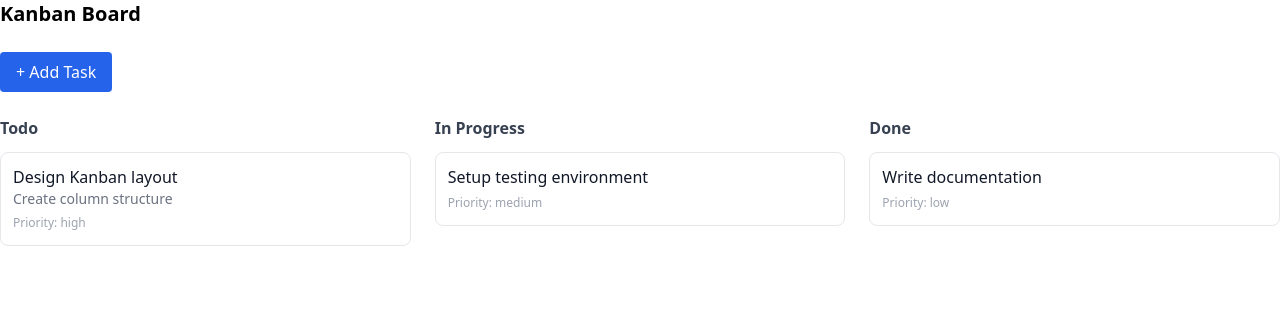
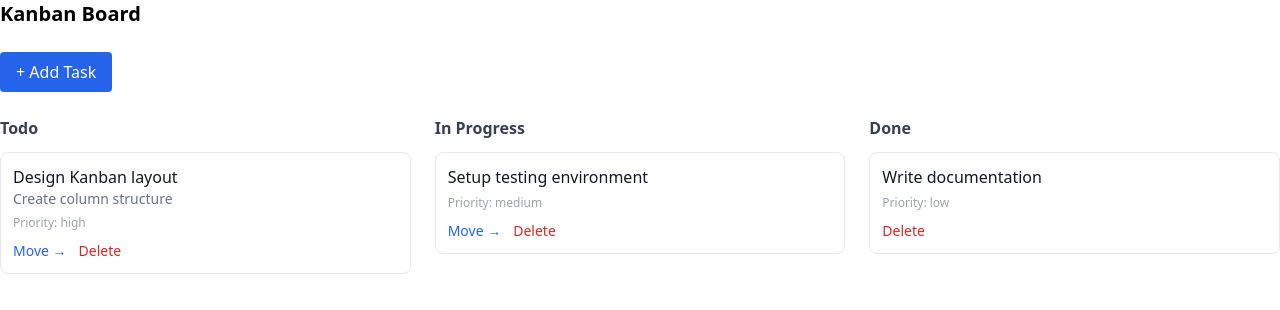
Before and after one commit to yanorenzo624/kanban-board, a React (Vite) app: page /tasks in a window 1280 px wide. Shown: the top 310 px of the page. Built offline with nearby package versions, Linux system fonts and the light colour scheme.

Commit message:
implemented crud operation for tasks along with integration tests.

```diff
--- a/src/api/tasksApi.js
+++ b/src/api/tasksApi.js
@@ -32,3 +32,14 @@ export const updateTask = async (id, updates) => {
 
   return tasks.find((task) => task.id === id);
 };
+
+export const deleteTask = async (taskId) => {
+  return new Promise((resolve, reject) => {
+    setTimeout(() => {
+      // simulate random failure
+      Math.random() > 0.1
+        ? resolve()
+        : reject(new Error("Delete failed"));
+    }, 500);
+  });
+};
--- a/src/components/TaskCard.jsx
+++ b/src/components/TaskCard.jsx
@@ -1,4 +1,4 @@
-const TaskCard = ({ task }) => {
+const TaskCard = ({ task, onMove, onDelete }) => {
 	return (
 		<div className="rounded-lg border p-3 bg-white dark:bg-gray-800">
 			<h4 className="font-medium text-gray-900 dark:text-gray-100">
@@ -14,6 +14,24 @@ const TaskCard = ({ task }) => {
 			<span className="text-xs text-gray-400">
 				Priority: {task.priority}
 			</span>
+
+			<div className="mt-2 flex gap-3">
+				{task.status !== "done" && (
+					<button
+						onClick={() => onMove(task)}
+						className="text-sm text-blue-600 hover:underline"
+					>
+						Move →
+					</button>
+				)}
+
+				<button
+					onClick={() => onDelete(task)}
+					className="text-sm text-red-600 hover:underline"
+				>
+					Delete
+				</button>
+			</div>
 		</div>
 	);
 };
--- a/src/components/TaskColumn.jsx
+++ b/src/components/TaskColumn.jsx
@@ -1,7 +1,7 @@
 import TaskCard from "./TaskCard";
 import TaskSkeleton from "./TaskSkeleton";
 
-const TaskColumn = ({ title, tasks, loading }) => {
+const TaskColumn = ({ title, tasks, loading, onMove, onDelete }) => {
 	return (
 		<div className="flex-1 space-y-3">
 			<h3 className="font-semibold text-gray-700 dark:text-gray-200">
@@ -12,9 +12,16 @@ const TaskColumn = ({ title, tasks, loading }) => {
 				? Array.from({ length: 3 }).map((_, i) => (
 					<TaskSkeleton key={i} />
 				))
-        : tasks.map((task) => (
-            <TaskCard key={task.id} task={task} />
+				: <div className="space-y-3">
+					{tasks.map((task) => (
+						<TaskCard
+							key={task.id}
+							task={task}
+							onMove={onMove}
+							onDelete={onDelete}
+						/>
 					))}
+				</div>}
 		</div>
 	);
 };
--- a/src/pages/TasksPage.jsx
+++ b/src/pages/TasksPage.jsx
@@ -1,8 +1,7 @@
 import { useEffect, useState } from "react";
-import { fetchTasks } from "../api/tasksApi";
 import TaskColumn from "../components/TaskColumn";
 import CreateTaskModal from "../components/CreateTaskModal";
-import { createTask } from "../api/tasksApi";
+import { fetchTasks, createTask, updateTask, deleteTask } from "../api/tasksApi";
 
 
 const STATUSES = [
@@ -27,6 +26,43 @@ const TasksPage = () => {
 			});
 	}, []);
 
+	const getNextStatus = (status) => {
+		if (status === "todo") return "in-progress";
+		if (status === "in-progress") return "done";
+		return "done";
+	};
+
+	const handleMoveTask = async (task) => {
+		const nextStatus = getNextStatus(task.status);
+
+		// optimistic UI update
+		setTasks((prev) =>
+			prev.map((t) =>
+				t.id === task.id
+					? { ...t, status: nextStatus }
+					: t
+			)
+		);
+
+		try {
+			await updateTask({
+				...task,
+				status: nextStatus,
+			});
+		} catch {
+			// rollback on failure
+			setTasks((prev) =>
+				prev.map((t) =>
+					t.id === task.id
+						? { ...t, status: task.status }
+						: t
+				)
+			);
+
+			alert("Failed to move task");
+		}
+	};
+
 	const handleCreateTask = async (task) => {
 		try {
 			const newTask = await createTask(task);
@@ -34,6 +70,31 @@ const TasksPage = () => {
 			setIsModalOpen(false);
 		} catch {
 			alert("Failed to create task");
+		}
+	};
+
+	const handleDeleteTask = async (task) => {
+		const confirmed = window.confirm(
+			`Delete task "${task.title}"?`
+		);
+
+		if (!confirmed) return;
+
+		// backup for rollback
+		const prevTasks = tasks;
+
+		// optimistic update
+		setTasks((prev) =>
+			prev.filter((t) => t.id !== task.id)
+		);
+
+		try {
+			await deleteTask(task.id);
+		} catch {
+			alert("Failed to delete task");
+
+			// rollback
+			setTasks(prevTasks);
 		}
 	};
 
@@ -63,6 +124,8 @@ const TasksPage = () => {
 						title={label}
 						loading={status === "loading"}
 						tasks={tasks.filter((task) => task.status === key)}
+						onMove={handleMoveTask}
+						onDelete={handleDeleteTask}
 					/>
 				))}
 			</div>
```
Also changed, not shown: 1 other file (tests, documents, lock files or other folders). Lines whose indentation alone changed are shown as unchanged.
